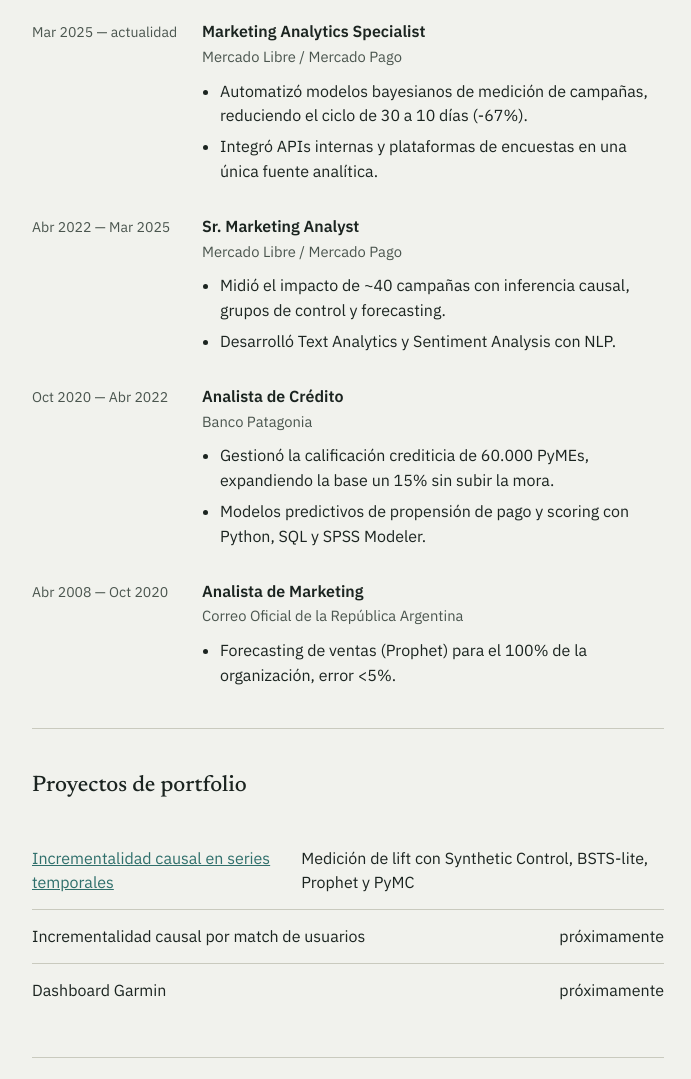
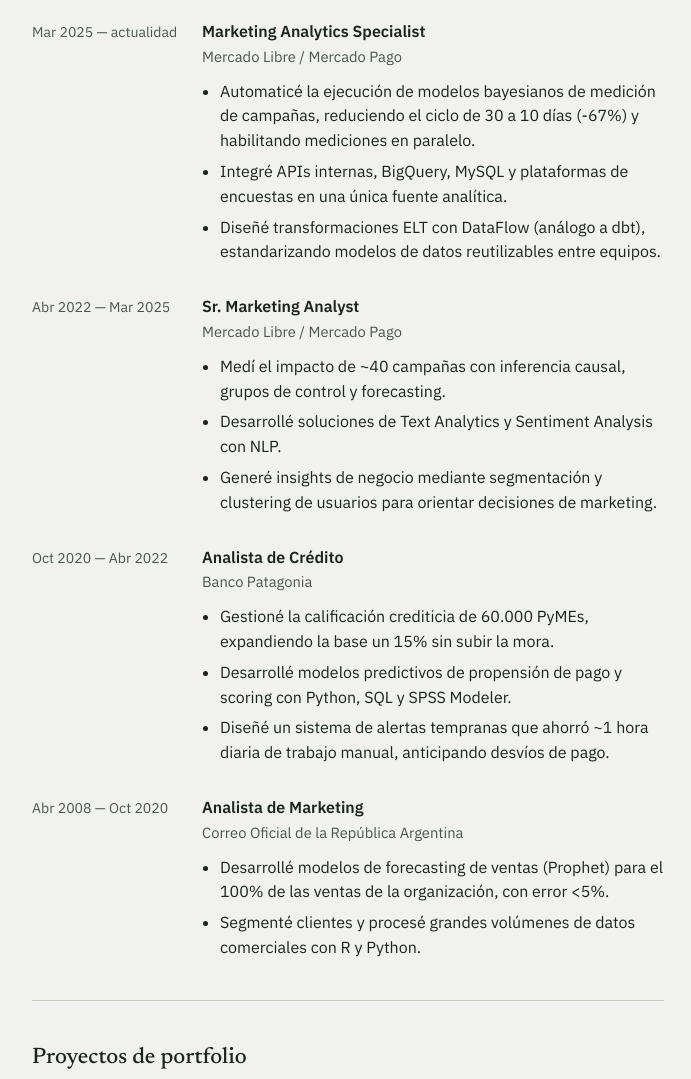
Before and after one commit to juanmanser/juanmanser.github.io, a plain HTML site: page index.html in a window 1280 px wide. Shown: the part 560-1639 px from the top of the page, without its empty margins (292-983 px from the left). Drawn offline with Linux system fonts and the light colour scheme.

Commit message:
Update index.html
update roles and expirience

```diff
--- a/index.html
+++ b/index.html
@@ -248,8 +248,9 @@
         <p class="role-title">Marketing Analytics Specialist</p>
         <p class="role-org">Mercado Libre / Mercado Pago</p>
         <ul>
-          <li>Automatizó modelos bayesianos de medición de campañas, reduciendo el ciclo de 30 a 10 días (-67%).</li>
-          <li>Integró APIs internas y plataformas de encuestas en una única fuente analítica.</li>
+          <li>Automaticé la ejecución de modelos bayesianos de medición de campañas, reduciendo el ciclo de 30 a 10 días (-67%) y habilitando mediciones en paralelo.</li>
+          <li>Integré APIs internas, BigQuery, MySQL y plataformas de encuestas en una única fuente analítica.</li>
+          <li>Diseñé transformaciones ELT con DataFlow (análogo a dbt), estandarizando modelos de datos reutilizables entre equipos.</li>
         </ul>
       </div>
     </div>
@@ -260,8 +261,9 @@
         <p class="role-title">Sr. Marketing Analyst</p>
         <p class="role-org">Mercado Libre / Mercado Pago</p>
         <ul>
-          <li>Midió el impacto de ~40 campañas con inferencia causal, grupos de control y forecasting.</li>
-          <li>Desarrolló Text Analytics y Sentiment Analysis con NLP.</li>
+          <li>Medí el impacto de ~40 campañas con inferencia causal, grupos de control y forecasting.</li>
+          <li>Desarrollé soluciones de Text Analytics y Sentiment Analysis con NLP.</li>
+          <li>Generé insights de negocio mediante segmentación y clustering de usuarios para orientar decisiones de marketing.</li>
         </ul>
       </div>
     </div>
@@ -272,8 +274,9 @@
         <p class="role-title">Analista de Crédito</p>
         <p class="role-org">Banco Patagonia</p>
         <ul>
-          <li>Gestionó la calificación crediticia de 60.000 PyMEs, expandiendo la base un 15% sin subir la mora.</li>
-          <li>Modelos predictivos de propensión de pago y scoring con Python, SQL y SPSS Modeler.</li>
+          <li>Gestioné la calificación crediticia de 60.000 PyMEs, expandiendo la base un 15% sin subir la mora.</li>
+          <li>Desarrollé modelos predictivos de propensión de pago y scoring con Python, SQL y SPSS Modeler.</li>
+          <li>Diseñé un sistema de alertas tempranas que ahorró ~1 hora diaria de trabajo manual, anticipando desvíos de pago.</li>
         </ul>
       </div>
     </div>
@@ -284,7 +287,8 @@
         <p class="role-title">Analista de Marketing</p>
         <p class="role-org">Correo Oficial de la República Argentina</p>
         <ul>
-          <li>Forecasting de ventas (Prophet) para el 100% de la organización, error &lt;5%.</li>
+          <li>Desarrollé modelos de forecasting de ventas (Prophet) para el 100% de las ventas de la organización, con error &lt;5%.</li>
+          <li>Segmenté clientes y procesé grandes volúmenes de datos comerciales con R y Python.</li>
         </ul>
       </div>
     </div>
```
